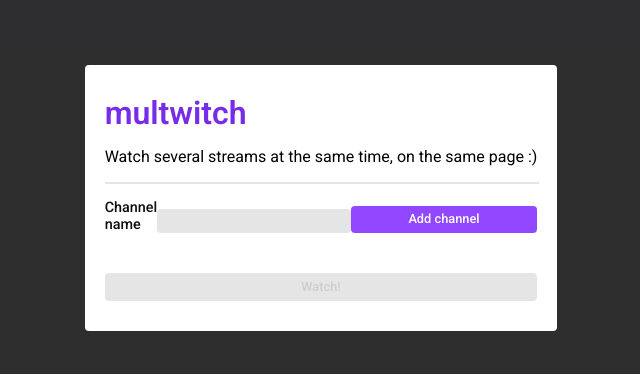
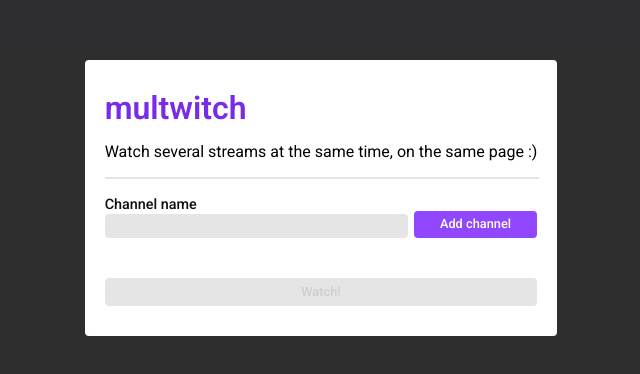
Before and after one commit to uhector/MultiTwitch, a Vue app: page / in a window 1280 px wide. Shown: the part 202-576 px from the top of the page, without its empty margins (319-959 px from the left). Built offline with nearby package versions, Linux system fonts and the light colour scheme.

Commit message:
refactor ChannelsForm component

```diff
--- a/src/components/ChannelsForm.vue
+++ b/src/components/ChannelsForm.vue
@@ -1,8 +1,8 @@
 <script setup>
 import { ref } from 'vue'
-
 import BaseButton from './BaseButton.vue'
 import BaseInput from './BaseInput.vue'
+import ChannelsList from './ChannelsList.vue'
 
 const props = defineProps({
   initialChannels: {
@@ -11,84 +11,75 @@
   }
 })
 
-defineEmits(['submit'])
-
-const channels = ref([...props.initialChannels])
+const channels = ref([ ...props.initialChannels ])
 const channelInput = ref("")
 
-function addChannel() {
-  if (channelInput.value)
+/* It handles the form group submit event */
+function handleSubmit() {
+  if (channelInput.value) {
     channels.value.push(channelInput.value)
     channelInput.value = ""
+  }
 }
 </script>
 
 <template>
   <form class="form">
     <div class="form-group">
+      <div class="form-group__input">
+        <!-- BaseInput -->
         <BaseInput
           v-model="channelInput"
           id="channelInput"
           label="Channel name"
           type="text"
-        class="form-group__input"
         />
-      <BaseButton @click="addChannel">Add channel</BaseButton>
       </div>
-
-    <div class="channels">
-      <span v-for="channel, index of channels" class="channels__item">
-        <span class="channels__item-text">{{ channel }}</span>
-        <span @click="channels.splice(index, 1)" class="channels__item-button">x</span>
-      </span>
+      <div class="form-group__button">
+        <!-- BaseButton -->
+        <BaseButton
+          @click.prevent="handleSubmit"
+          type="submit">
+          Add channel
+        </BaseButton>
       </div>
-
-    <BaseButton @click="$emit('submit', channels)" :disabled="channels.length === 0" type="button">Watch!</BaseButton>
+    </div>
+    <!-- ChannelsList -->
+    <ChannelsList
+      @delete-channel="(index) => channels.splice(index, 1)"
+      :channels="channels"
+      class="channels-list"
+    />
+    <!-- BaseButton -->
+    <BaseButton
+      @click="$emit('submit', channels)"
+      :disabled="channels.length === 0"
+      type="button">
+      Watch!
+    </BaseButton>
   </form>
 </template>
 
 <style scoped>
 .form-group {
   display: flex;
+  justify-content: space-between;
   align-items: flex-end;
+  width: 100%;
   margin-bottom: 20px;
 }
 
 .form-group__input {
-  min-width: 70%;
-  margin-right: 10px;
+  width: 70%;
+  margin-right: 20px;
 }
 
-.channels {
-  display: flex;
-  flex-wrap: wrap;
-  justify-content: center;
+.form-group__button {
+  width: 30%;
+}
+
+.channels-list {
   width: 100%;
   margin: 20px 0;
 }
-
-.channels__item {
-  display: inline-block;
-  margin: 5px;
-  padding: 0.25em 0.5em;
-
-  font-weight: 500;
-
-  background-color: var(--color-grey);
-  border-radius: 4px;
-}
-
-.channels__item-button {
-  padding-left: 0.2em;
-
-  font-size: 1.2em;
-  font-weight: 500;
-
-  color: var(--color-primary);
-  border-style: none;
-}
-
-.channels__item-button:hover {
-  cursor: pointer;
-}
 </style>
```
Lines whose indentation alone changed are shown as unchanged.
